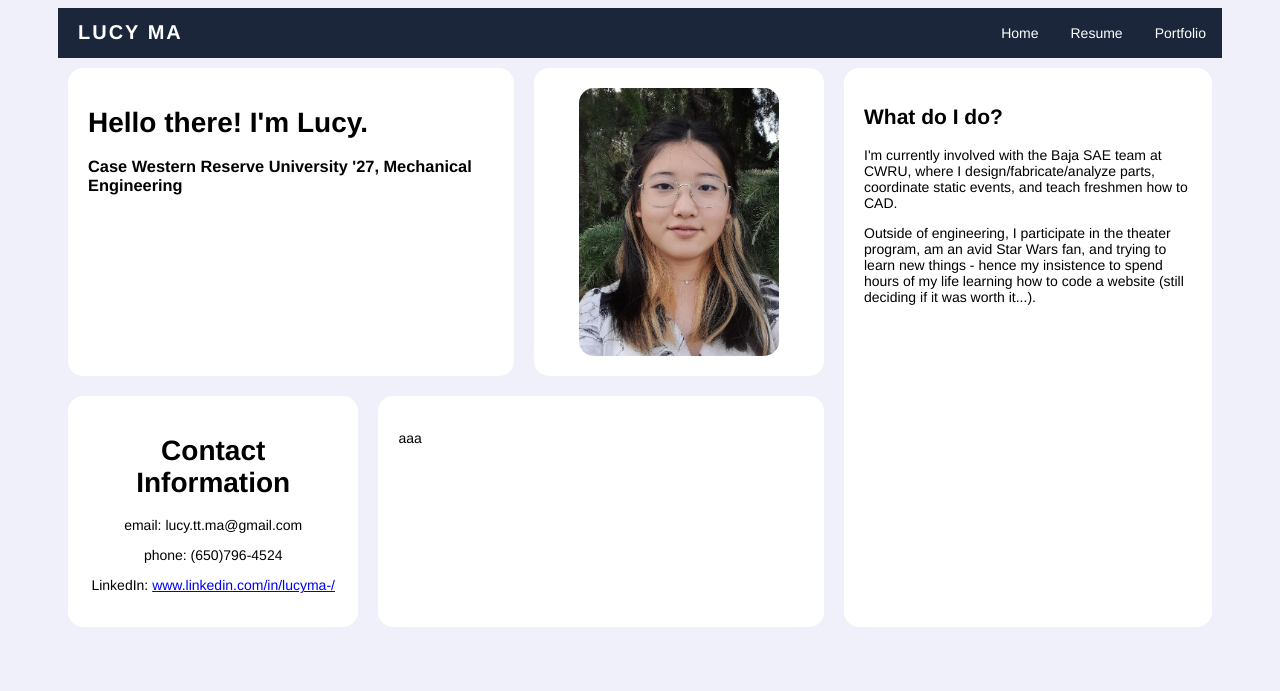
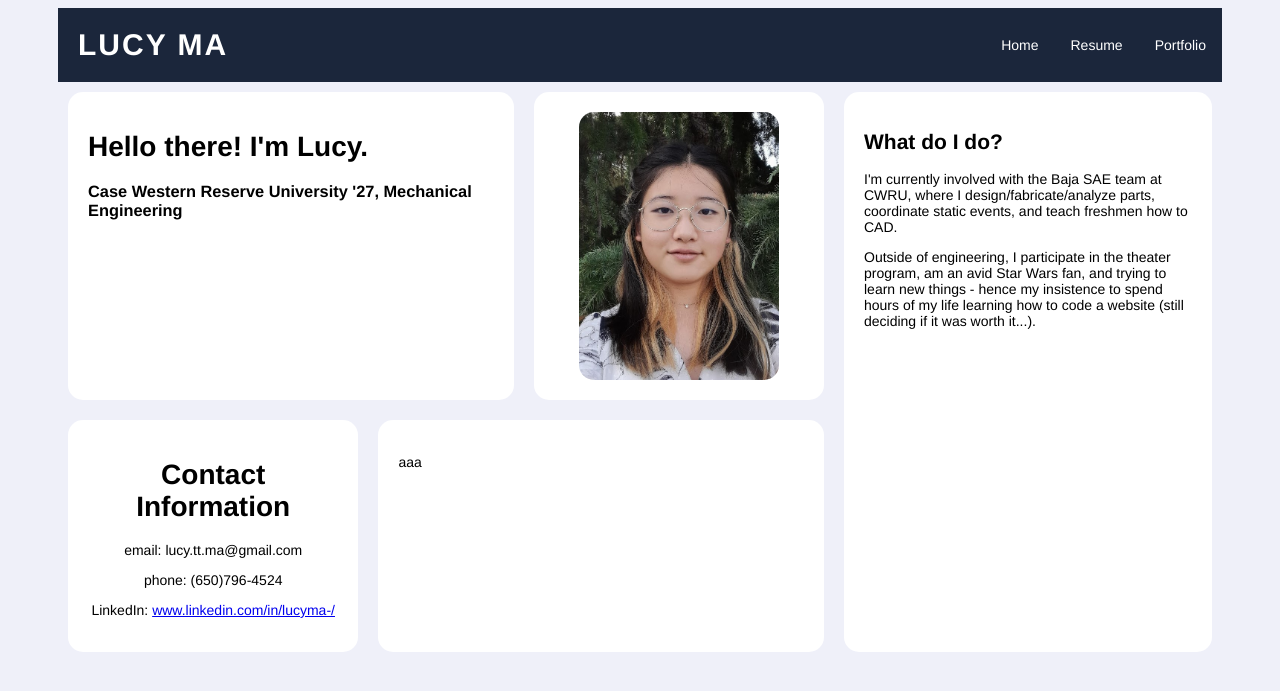
Before and after one commit to lucyttma/lucyttma.github.io, a Jekyll site: the page built from index.html, in a window 1280 px wide. Shown: the top 691 px of the page. Built offline with Jekyll 4.4.1, drawn with Linux system fonts in a browser that asks for light colours.

Commit message:
Update home.html

```diff
--- a/_layouts/home.html
+++ b/_layouts/home.html
@@ -9,7 +9,7 @@
   <body>
     <div class="topnav">
       <div class="header">
-        <h1 style="font-size:20px; color:#ffffff; font-weight:bold; left: 20px"> LUCY MA </h1>
+        <h1> LUCY MA </h1>
       </div>
 
       {% include navigation.html %}
```
